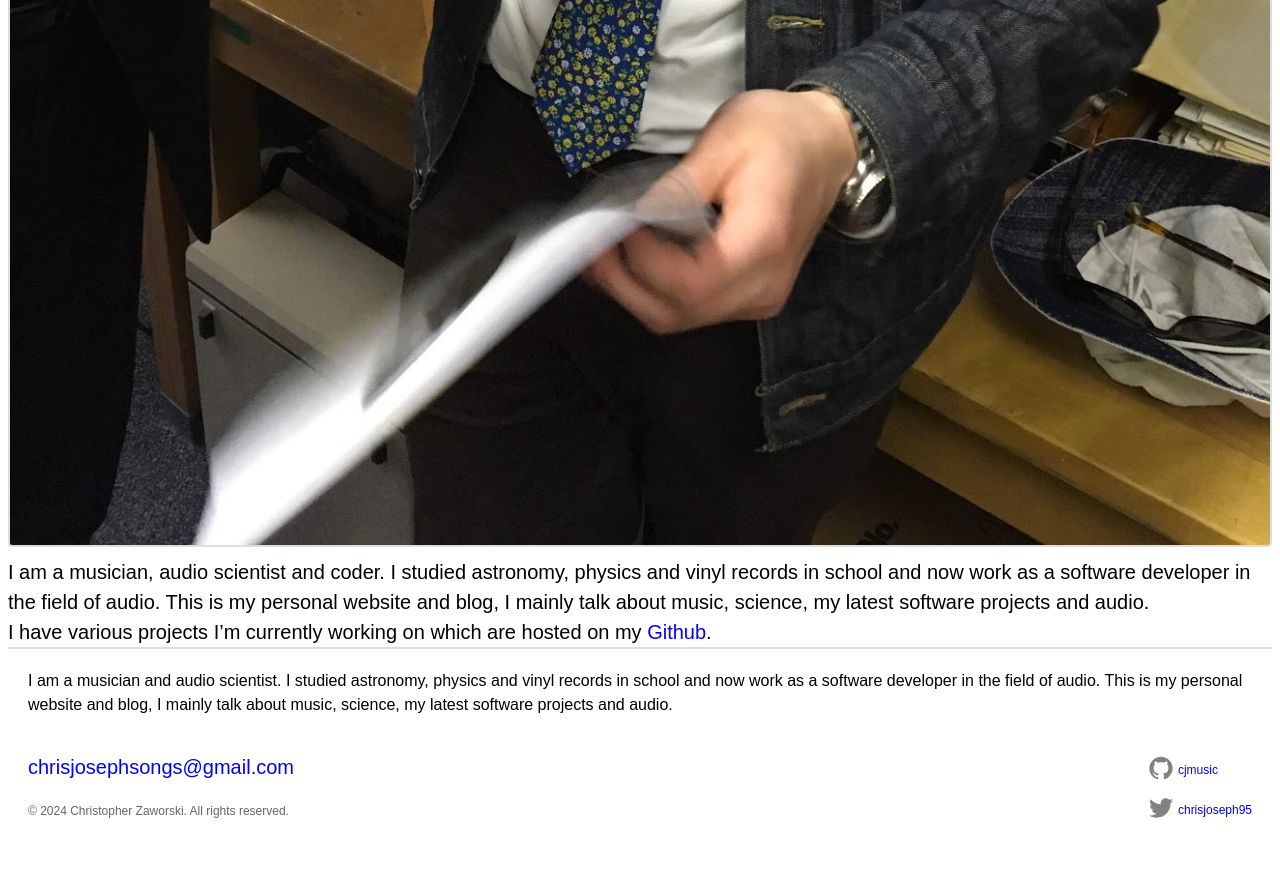
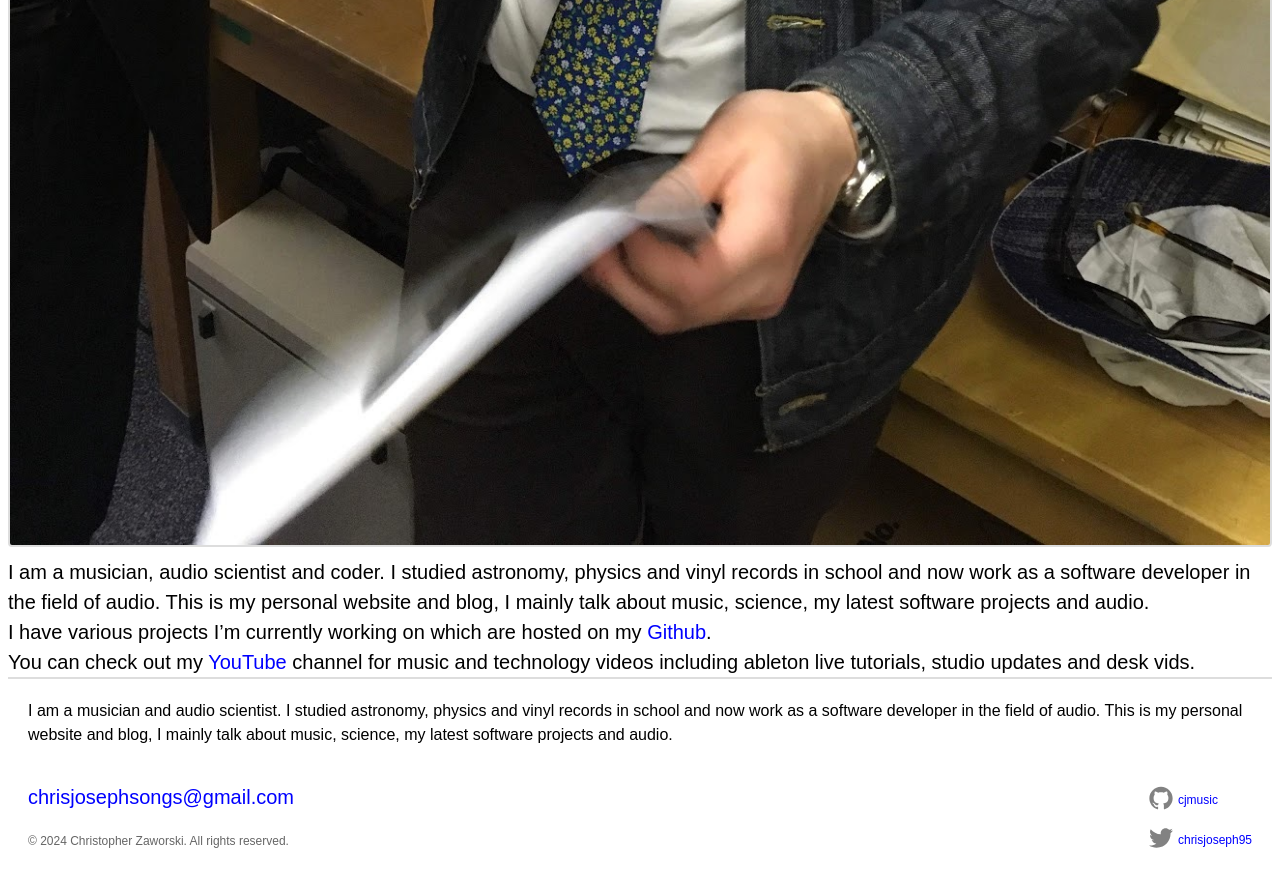
Before and after one commit to CJmusic/cjmusic.github.io, a Jekyll site: the page built from about.md, in a window 1280 px wide and 900 px high, scrolled down 1606 px. Shown: the top 887 px of the window. Built offline with Jekyll 4.4.1, drawn with Linux system fonts in a browser that asks for light colours.

Commit message:
added YouTube channel

```diff
--- a/about.md
+++ b/about.md
@@ -9,3 +9,5 @@ permalink: /about/
 I am a musician, audio scientist and coder. I studied astronomy, physics and vinyl records in school and now work as a software developer in the field of audio. This is my personal website and blog, I mainly talk about music, science, my latest software projects and audio.
 
 I have various projects I'm currently working on which are hosted on my [Github](https://github.com/CJmusic).
+
+You can check out my [YouTube](https://www.youtube.com/chrisjosephyt) channel for music and technology videos including ableton live tutorials, studio updates and desk vids.
```
